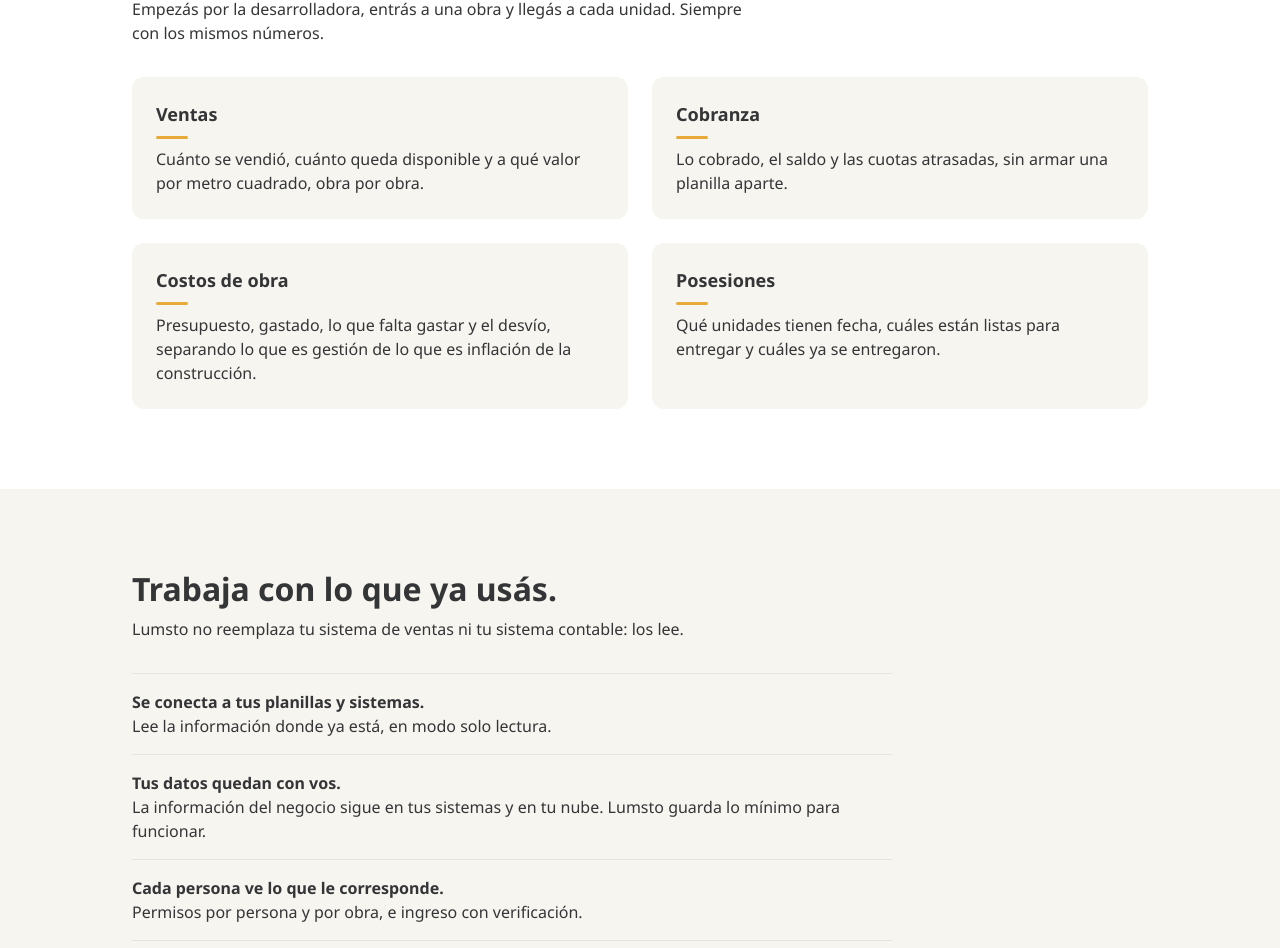
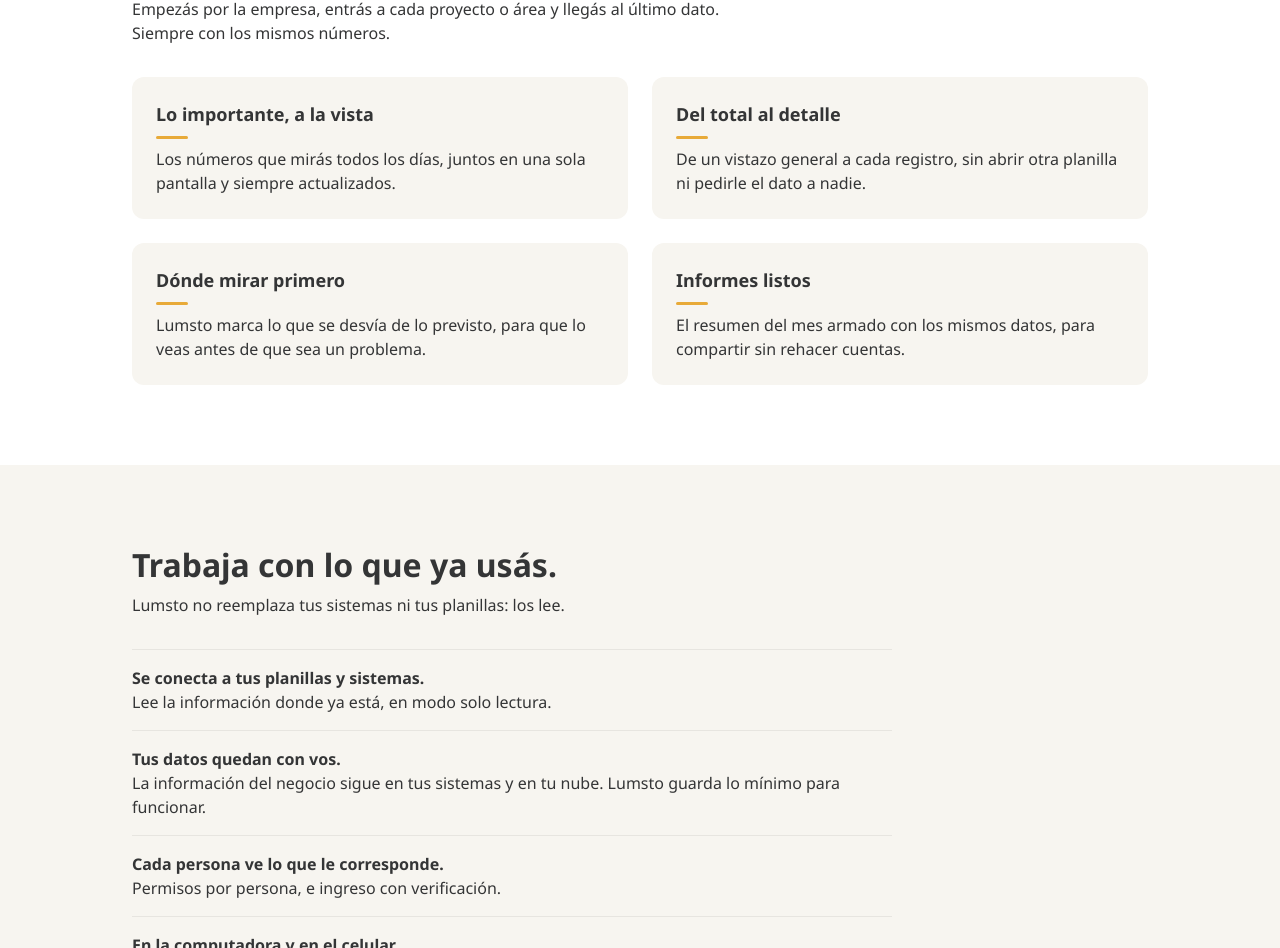
Before and after one commit to Lumsto/lumsto-web, a plain HTML site: page index.html in a window 1280 px wide. Shown: the part 689-1637 px from the top of the page. Drawn offline with Linux system fonts and the light colour scheme.

Commit message:
Contenido sin rubro y botón Login desactivado hasta que la app esté lista
Co-Authored-By: Claude Opus 5.5 <noreply@anthropic.com>

```diff
--- a/index.html
+++ b/index.html
@@ -4,9 +4,9 @@
 <meta charset="utf-8">
 <meta name="viewport" content="width=device-width, initial-scale=1">
 <title>Lumsto · Claridad para gestionar</title>
-<meta name="description" content="Lumsto junta en un solo lugar los números de tu desarrolladora inmobiliaria: ventas, cobranza, costos de obra y posesiones. Para la gerencia.">
+<meta name="description" content="Lumsto junta en un mismo lugar la información y los números de tu empresa, de lo general al detalle. Para quienes tienen que decidir.">
 <meta property="og:title" content="Lumsto · Claridad para gestionar">
-<meta property="og:description" content="Los números de tu desarrolladora, en un mismo lugar.">
+<meta property="og:description" content="Toda tu información, en un mismo lugar.">
 <meta property="og:image" content="https://lumsto.com/marca/icono-512.png">
 <meta name="theme-color" content="#343536">
 <link rel="icon" type="image/png" href="marca/icono-192.png">
@@ -84,6 +84,7 @@
   footer .contenedor { display: flex; flex-wrap: wrap; gap: 8px 24px; justify-content: space-between; }
   footer a { text-decoration: none; opacity: .85; }
   footer a:hover { opacity: 1; text-decoration: underline; }
+  .inactivo, .inactivo:hover { cursor: default; border-color: rgba(255,255,255,.4); }
 </style>
 </head>
 <body>
@@ -94,13 +95,14 @@
       <img src="marca/logo-inverso.svg" alt="Lumsto" width="180" height="68">
       <div class="acciones">
         <a class="enlace-contacto" href="mailto:soporte@lumsto.com?subject=Quiero%20conocer%20Lumsto">Contacto</a>
-        <a class="boton boton-borde" href="https://login.lumsto.app">Login</a>
+        <!-- Login desactivado hasta que la app esté lista. Para activarlo: cambiar el span por <a class="boton boton-borde" href="https://login.lumsto.app">Login</a> -->
+        <span class="boton boton-borde inactivo" aria-disabled="true">Login</span>
       </div>
     </nav>
     <div class="hero">
       <div class="acento"></div>
-      <h1>Los números de tu desarrolladora, en un mismo lugar.</h1>
-      <p>Lumsto junta ventas, cobranza, costos de obra y posesiones para que la gerencia vea cómo viene cada obra sin esperar el Excel de fin de mes.</p>
+      <h1>Toda tu información, en un mismo lugar.</h1>
+      <p>Lumsto junta los números de tu empresa que hoy están repartidos en planillas y sistemas, para que veas cómo viene el negocio sin esperar el informe de fin de mes.</p>
       <a class="boton" href="mailto:soporte@lumsto.com?subject=Quiero%20conocer%20Lumsto">Escribinos</a>
     </div>
   </div>
@@ -110,23 +112,23 @@
   <section>
     <div class="contenedor">
       <h2>De lo general al detalle.</h2>
-      <p class="bajada">Empezás por la desarrolladora, entrás a una obra y llegás a cada unidad. Siempre con los mismos números.</p>
+      <p class="bajada">Empezás por la empresa, entrás a cada proyecto o área y llegás al último dato. Siempre con los mismos números.</p>
       <div class="grilla">
         <div class="tarjeta">
-          <h3>Ventas</h3>
-          <p>Cuánto se vendió, cuánto queda disponible y a qué valor por metro cuadrado, obra por obra.</p>
+          <h3>Lo importante, a la vista</h3>
+          <p>Los números que mirás todos los días, juntos en una sola pantalla y siempre actualizados.</p>
         </div>
         <div class="tarjeta">
-          <h3>Cobranza</h3>
-          <p>Lo cobrado, el saldo y las cuotas atrasadas, sin armar una planilla aparte.</p>
+          <h3>Del total al detalle</h3>
+          <p>De un vistazo general a cada registro, sin abrir otra planilla ni pedirle el dato a nadie.</p>
         </div>
         <div class="tarjeta">
-          <h3>Costos de obra</h3>
-          <p>Presupuesto, gastado, lo que falta gastar y el desvío, separando lo que es gestión de lo que es inflación de la construcción.</p>
+          <h3>Dónde mirar primero</h3>
+          <p>Lumsto marca lo que se desvía de lo previsto, para que lo veas antes de que sea un problema.</p>
         </div>
         <div class="tarjeta">
-          <h3>Posesiones</h3>
-          <p>Qué unidades tienen fecha, cuáles están listas para entregar y cuáles ya se entregaron.</p>
+          <h3>Informes listos</h3>
+          <p>El resumen del mes armado con los mismos datos, para compartir sin rehacer cuentas.</p>
         </div>
       </div>
     </div>
@@ -135,12 +137,12 @@
   <section class="fondo-marfil">
     <div class="contenedor">
       <h2>Trabaja con lo que ya usás.</h2>
-      <p class="bajada">Lumsto no reemplaza tu sistema de ventas ni tu sistema contable: los lee.</p>
+      <p class="bajada">Lumsto no reemplaza tus sistemas ni tus planillas: los lee.</p>
       <ul class="lista">
         <li><strong>Se conecta a tus planillas y sistemas.</strong> Lee la información donde ya está, en modo solo lectura.</li>
         <li><strong>Tus datos quedan con vos.</strong> La información del negocio sigue en tus sistemas y en tu nube. Lumsto guarda lo mínimo para funcionar.</li>
-        <li><strong>Cada persona ve lo que le corresponde.</strong> Permisos por persona y por obra, e ingreso con verificación.</li>
-        <li><strong>En la computadora y en el celular.</strong> Para consultar un número en una reunión o en la obra.</li>
+        <li><strong>Cada persona ve lo que le corresponde.</strong> Permisos por persona, e ingreso con verificación.</li>
+        <li><strong>En la computadora y en el celular.</strong> Para consultar un número en una reunión o estés donde estés.</li>
       </ul>
     </div>
   </section>
@@ -149,7 +151,7 @@
     <div class="contenedor">
       <div class="acento"></div>
       <h2>Estamos armando la primera versión.</h2>
-      <p>La estamos construyendo junto a desarrolladoras que quieren dejar de perseguir números. Si querés verla o sumarte a la prueba, escribinos.</p>
+      <p>La estamos construyendo junto a empresas que quieren dejar de perseguir números. Si querés verla o sumarte a la prueba, escribinos.</p>
       <a class="boton" href="mailto:soporte@lumsto.com?subject=Quiero%20conocer%20Lumsto">soporte@lumsto.com</a>
     </div>
   </section>
@@ -158,7 +160,7 @@
 <footer>
   <div class="contenedor">
     <span>© 2026 Lumsto</span>
-    <span><a href="https://login.lumsto.app">Login</a> · <a href="mailto:soporte@lumsto.com">soporte@lumsto.com</a></span>
+    <a href="mailto:soporte@lumsto.com">soporte@lumsto.com</a>
   </div>
 </footer>
 
```
